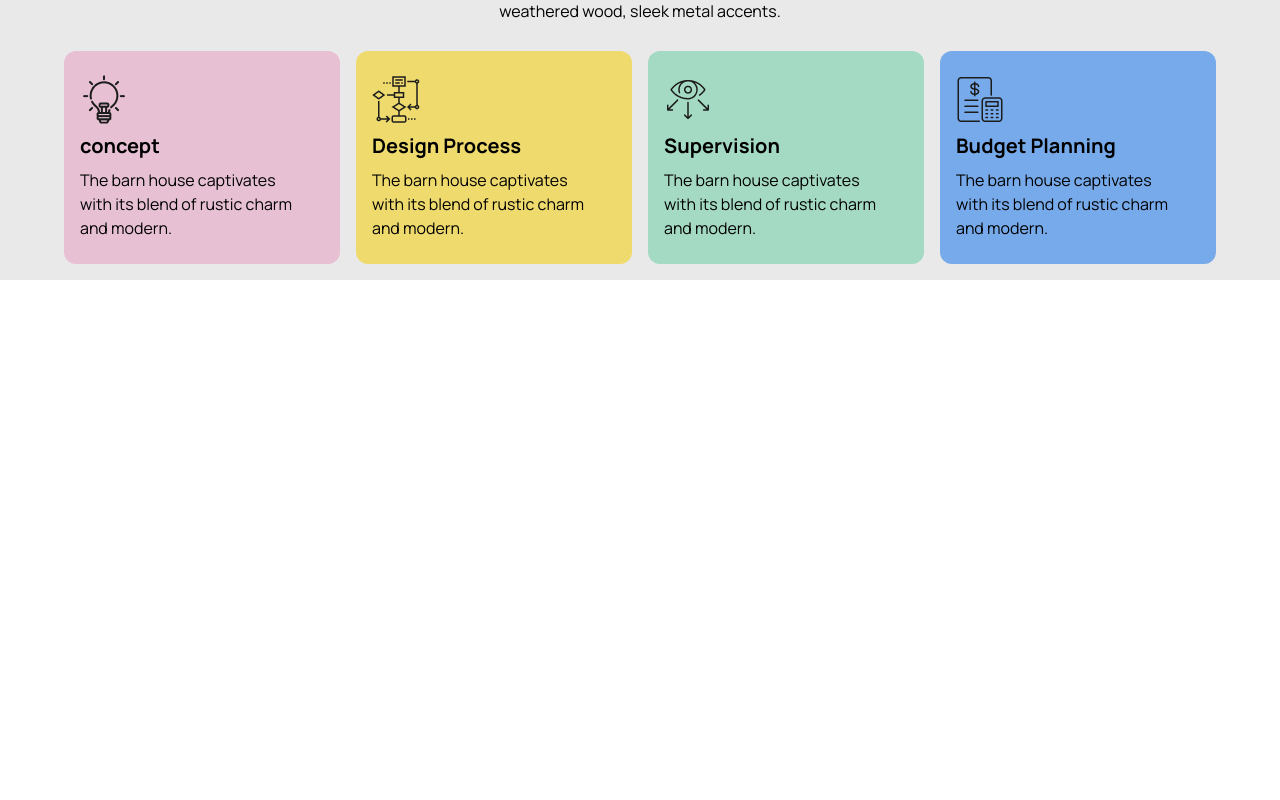
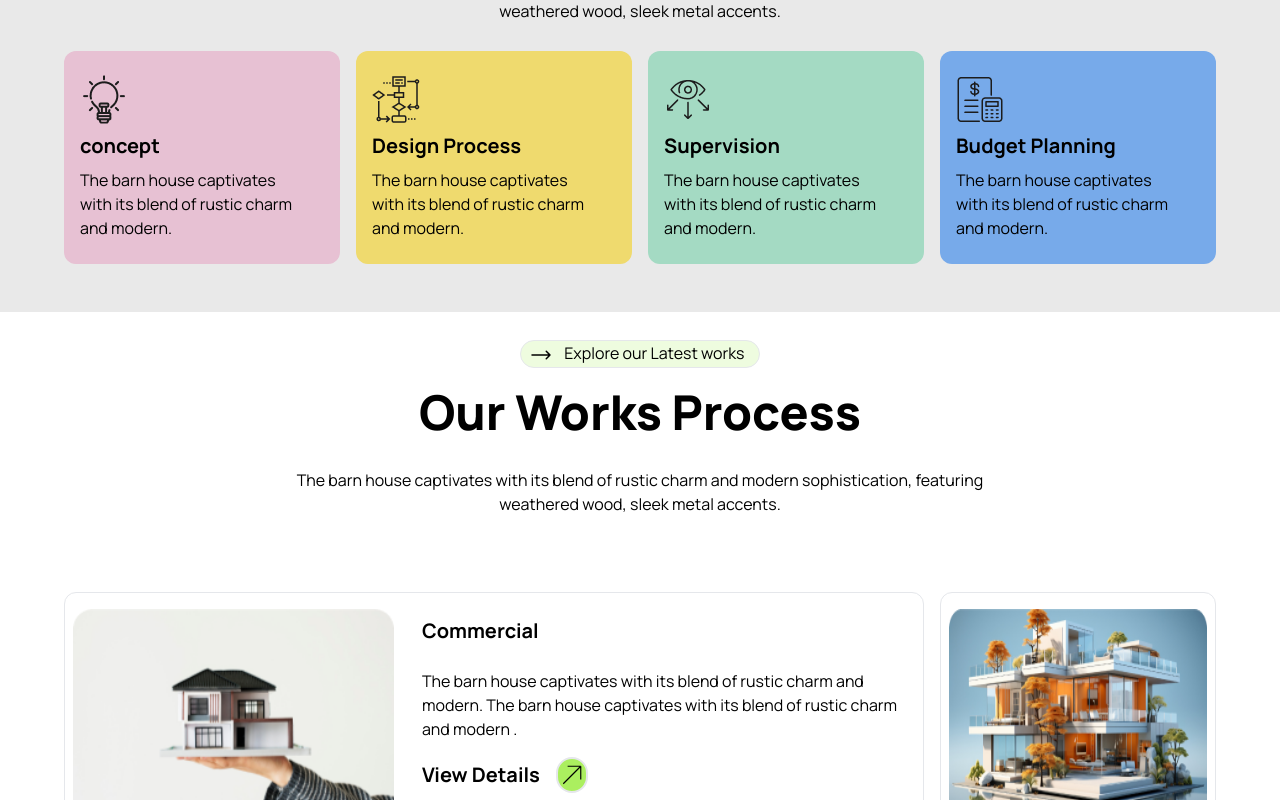
Before and after one commit to SouravDn-p/SD_ASSIGNMENT_03, a plain HTML site: page index.html in a window 1280 px wide. Shown: the part 1477-2277 px from the top of the page. Before the commit the page ends 1757 px from the top, so only its background shows below. Drawn offline with nearby package versions, Linux system fonts and the light colour scheme.

Commit message:
another section done

```diff
--- a/index.html
+++ b/index.html
@@ -234,7 +234,7 @@
           </div>
         </div>
       </section>
-      <section class="bg-[#E9E9E9] flex flex-col items-center">
+      <section class="bg-[#E9E9E9] flex flex-col items-center pb-8">
         <p class="w-40 mx-auto bg-white rounded-2xl text-bold">
           <svg
             xmlns="http://www.w3.org/2000/svg"
@@ -296,6 +296,128 @@
           </div>
         </div>
       </section>
+
+      <section class="bg-white h-72 md:p-4">
+        <div class="flex flex-col items-center pt-3">
+          <p class="w-60 mx-auto bg-[#ABEF5F33] rounded-2xl text-bold border">
+            <svg
+              xmlns="http://www.w3.org/2000/svg"
+              fill="none"
+              viewBox="0 0 24 24"
+              stroke-width="1.5"
+              stroke="currentColor"
+              class="size-6 inline mx-2"
+            >
+              <path
+                stroke-linecap="round"
+                stroke-linejoin="round"
+                d="M17.25 8.25 21 12m0 0-3.75 3.75M21 12H3"
+              />
+            </svg>
+            Explore our Latest works
+          </p>
+          <h1
+            class="py-5 text-black text-3xl text-center md:text-5xl font-extrabold"
+          >
+            Our Works Process
+          </h1>
+          <p class="text-black py-1 md:py-3 text-center w-4/5 md:w-3/5">
+            The barn house captivates with its blend of rustic charm and modern
+            sophistication, featuring weathered wood, sleek metal accents.
+          </p>
+        </div>
+        <div class="flex flex-wrap md:grid md:grid-cols-4 gap-4 p-12">
+          <div
+            class="bg-white border rounded-xl p-4 md:p-2 md:my-4 md:flex md:col-span-3"
+          >
+            <img
+              class="py-2 w-[120%] md:w-[80%] md:mr-4"
+              src="./assets/img1.png"
+            />
+            <div class="ml-3 mt-2">
+              <h3 class="font-bold text-xl py-2">Commercial</h3>
+              <p class="py-4 pr-4">
+                The barn house captivates with its blend of rustic charm and
+                modern. The barn house captivates with its blend of rustic charm
+                and modern .
+              </p>
+              <div class="flex gap-4 mb-15 rounded-2xl w-11/12 md:w-56">
+                <p class="font-bold text-xl py-1">View Details</p>
+                <svg
+                  xmlns="http://www.w3.org/2000/svg"
+                  fill="none"
+                  viewBox="0 0 24 24"
+                  strokeWidth="{1.5}"
+                  stroke="currentColor"
+                  className="size-6 "
+                  class="w-8 text-black rounded-2xl inline border-2 bg-[#ABEF5F]"
+                >
+                  <path
+                    strokeLinecap="round"
+                    strokeLinejoin="round"
+                    d="m4.5 19.5 15-15m0 0H8.25m11.25 0v11.25"
+                  />
+                </svg>
+              </div>
+            </div>
+          </div>
+          <div class="bg-white border rounded-xl p-2 my-4">
+            <img class="py-2 md:size-[100%]" src="./assets/img2.png" />
+          </div>
+          <div class="bg-white md:hidden border rounded-xl p-2 my-4 w-[100%] ">
+            <img
+              class="py-2 mx-auto w-[90%] md:size-[100%]"
+              src="./assets/img5.png"
+              alt=""
+            />
+          </div>
+          <div class="bg-white border rounded-xl w-[100%] p-2 my-4 order-2">
+            <img
+              class="py-2 w-[100%] md:size-[100%]"
+              src="./assets/img3.png"
+              alt=""
+            />
+          </div>
+          <div
+            class="bg-white border rounded-xl p-2 my-4 col-span-2 md:flex w-[100%]"
+          >
+            <img class="py-2 w-64 w-[100%]" src="./assets/img4.png" alt="" />
+            <div class="ml-3 mt-2">
+              <h3 class="font-bold text-xl">Commercial</h3>
+              <p class="py-2 pr-4">
+                The barn house captivates with its blend of rustic charm and
+                modern. The barn house captivates with its blend of rustic charm
+                and modern .
+              </p>
+              <div class="flex gap-4 py-2 mb-15 rounded-2xl w-11/12 md:w-56">
+                <p class="font-bold text-xl">View Details</p>
+                <svg
+                  xmlns="http://www.w3.org/2000/svg"
+                  fill="none"
+                  viewBox="0 0 24 24"
+                  strokeWidth="{1.5}"
+                  stroke="currentColor"
+                  className="size-6 "
+                  class="w-8 text-black rounded-2xl inline border-2 bg-[#ABEF5F]"
+                >
+                  <path
+                    strokeLinecap="round"
+                    strokeLinejoin="round"
+                    d="m4.5 19.5 15-15m0 0H8.25m11.25 0v11.25"
+                  />
+                </svg>
+              </div>
+            </div>
+          </div>
+          <div class="bg-white border rounded-xl p-2 my-4 w-[100%] order-3">
+            <img
+              class="py-2 mx-auto w-[94%] md:size-[100%]"
+              src="./assets/img5.png"
+              alt=""
+            />
+          </div>
+        </div>
+      </section>
     </main>
   </body>
 </html>
```
